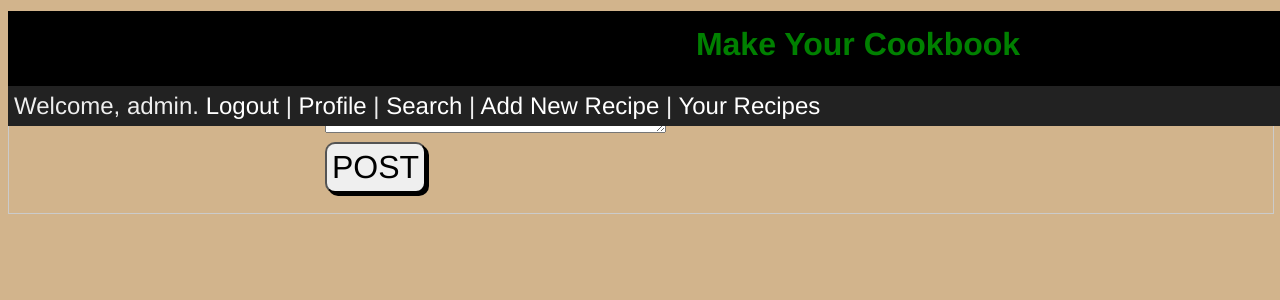
After one commit to shaikio/CSI3370Project, a PHP site: page /image.php in a window 1280 px wide. The commit adds this page. Shown: the top 300 px of the page. Run offline with PHP 8.4, Linux system fonts and the light colour scheme; a user stored in the database is signed in; data that the repository does not hold is empty.

Commit message:
Added the ability to upload a gallery of photos.
Added the ability to upload one or more photos to a page called "Gallery of Cooked Recipes".

```diff
--- /dev/null
+++ b/image.php
@@ -0,0 +1,107 @@
+<?php
+  // Create database connection
+  $db = mysqli_connect("localhost", "root", "", "recipelists");
+
+  // Initialize message variable
+  $msg = "";
+
+  // If upload button is clicked ...
+  if (isset($_POST['upload'])) {
+  	// Get image name
+  	$image = $_FILES['image']['name'];
+  	// Get text
+  	$image_text = mysqli_real_escape_string($db, $_POST['image_text']);
+
+  	// image file directory
+  	$target = "images/".basename($image);
+
+  	$sql = "INSERT INTO images (image, image_text) VALUES ('$image', '$image_text')";
+  	// execute query
+  	mysqli_query($db, $sql);
+
+  	if (move_uploaded_file($_FILES['image']['tmp_name'], $target)) {
+  		$msg = "Image uploaded successfully";
+  	}else{
+  		$msg = "Failed to upload image";
+  	}
+  }
+  $result = mysqli_query($db, "SELECT * FROM images");
+?>
+<!DOCTYPE html>
+<html>
+<head>
+<title>Image Gallery</title>
+    <link rel="stylesheet" type="text/css" href="custom-styles.css">
+<style type="text/css">
+    #content{
+   	width: 100%;
+   	margin: 20px auto;
+   	border: 1px solid #cbcbcb;
+   }
+   form{
+   	width: 50%;
+   	margin: 20px auto;
+   }
+   form div{
+   	margin-top: 5px;
+   }
+   #img_div{
+   	width: 50%;
+   	padding: 5px;
+   	margin: 15px auto;
+   	border: 1px solid #cbcbcb;
+   }
+   #img_div:after{
+   	content: "";
+   	display: block;
+   	clear: both;
+   }
+   img{
+   	float: bottom;
+   	margin: 10px;
+   	width: 300px;
+   	height: 140px;
+   }
+</style>
+</head>
+<body>
+    <div id="table-page-top">
+	<div id="topmost-part"> <h1 id="after-login-heading"> Make Your Cookbook </h1> </div>
+		<div class="menu-container">
+			<span class="menu-item"> Welcome, <?php
+			session_start();
+			echo $_SESSION['username']; ?>. <a href="logout.php"> Logout </a></span>
+			| <span class="menu-item"><a href="showProfilePage.php"> Profile </a> </span> | <span class="menu-item"><a href="showSearchForm.php"> Search </a> </span> |
+			 <span class="menu-item"><a href="showAddForm.php"> Add New Recipe </a></span> |
+			 <span class="menu-item"><a href="yourRecipes.php"> Your Recipes </a></span>
+		</div>
+</div>
+<div id="content">
+  <?php
+    while ($row = mysqli_fetch_array($result)) {
+      echo "<div id='img_div'>";
+      	echo "<img src='images/".$row['image']."' >";
+      	echo "<p>".$row['image_text']."</p>";
+      echo "</div>";
+    }
+  ?>
+  <form method="POST" action="image.php" enctype="multipart/form-data">
+  	<input type="hidden" name="size" value="1000000">
+  	<div>
+  	  <input type="file" name="image">
+  	</div>
+  	<div>
+      <textarea
+      	id="text"
+      	cols="40"
+      	rows="4"
+      	name="image_text"
+      	placeholder="Say something about this image..."></textarea>
+  	</div>
+  	<div>
+  		<button type="submit" name="upload">POST</button>
+  	</div>
+  </form>
+</div>
+</body>
+</html>
--- a/searchCookbook.php
+++ b/searchCookbook.php
@@ -6,7 +6,8 @@ echo '<div class="menu-container">
 <div class="menu-container">
  <span class="menu-item"><a href="showProfilePage.php"> Profile </a> </span> | <span class="menu-item"><a href="showSearchForm.php"> Search </a> </span> |
  <span class="menu-item"><a href="showAddForm.php"> Add New Recipe </a></span> |
- <span class="menu-item"><a href="yourRecipes.php"> Your Recipes </a></span>
+ <span class="menu-item"><a href="yourRecipes.php"> Your Recipes </a></span> |
+ <span class="menu-item"><a href="image.php"> Gallery of Cooked Recipes </a></span>
 </div>
 </div>';
 
--- a/showAddForm.php
+++ b/showAddForm.php
@@ -17,7 +17,8 @@ session_start();
 echo $_SESSION['username']; ?>. <a href="logout.php"> Logout </a></span>
 | <span class="menu-item"><a href="showProfilePage.php"> Profile </a> </span> | <span class="menu-item"><a href="showSearchForm.php"> Search </a> </span> |
  <span class="menu-item"><a href="showAddForm.php"> Add New Recipe </a></span> |
- <span class="menu-item"><a href="yourRecipes.php"> Your Recipes </a></span>
+ <span class="menu-item"><a href="yourRecipes.php"> Your Recipes </a></span> |
+    <span class="menu-item"><a href="image.php"> Gallery of Cooked Recipes </a></span>
 </div>
 <div id="form-container">
 	<h2>Add a recipe</h2>
--- a/showProfilePage.php
+++ b/showProfilePage.php
@@ -18,7 +18,8 @@ session_start();
 echo $_SESSION['username']; ?>. <a href="logout.php"> Logout</a></span>
 | <span class="menu-item"><a href="showProfilePage.php"> Profile </a> </span> | <span class="menu-item"><a href="showSearchForm.php"> Search </a> </span> |
  <span class="menu-item"><a href="showAddForm.php"> Add New Recipe</a></span> |
- <span class="menu-item"><a href="yourRecipes.php"> Your Recipes </a></span>
+ <span class="menu-item"><a href="yourRecipes.php"> Your Recipes </a></span> |
+    <span class="menu-item"><a href="image.php"> Gallery of Cooked Recipes </a></span>
 </div>
 
 <div class="profile-grid">
--- a/showSearchForm.php
+++ b/showSearchForm.php
@@ -12,7 +12,8 @@ session_start();
 echo $_SESSION['username']; ?>. <a href="logout.php"> Logout </a></span>
 | <span class="menu-item"><a href="showProfilePage.php"> Profile </a> </span> | <span class="menu-item"><a href="showSearchForm.php"> Search </a> </span> |
  <span class="menu-item"><a href="showAddForm.php"> Add New Recipe </a></span> |
- <span class="menu-item"><a href="yourRecipes.php"> Your Recipes </a></span>
+ <span class="menu-item"><a href="yourRecipes.php"> Your Recipes </a></span> |
+    <span class="menu-item"><a href="image.php"> Gallery of Cooked Recipes </a></span>
 </div>
 <div id="form-container">
 <h2>Search for a recipe</h2>
--- a/showTopMenu.php
+++ b/showTopMenu.php
@@ -18,7 +18,8 @@ echo $_SESSION['username']; ?>. <a href="logout.php"> Logout </a></span>
 | <span class="menu-item"><a href="showProfilePage.php"> Profile </a> </span> | <span class="menu-item">
  <span class="menu-item"><a href="showSearchForm.php"> Search </a></span> |
  <span class="menu-item"><a href="showAddForm.php"> Add New Recipe </a></span> |
- <span class="menu-item"><a href="yourRecipes.php"> Your Recipes </a></span>
+ <span class="menu-item"><a href="yourRecipes.php"> Your Recipes </a></span> |
+    <span class="menu-item"><a href="image.php"> Gallary of Cooked Recipes </a></span>
 </div>
 
 </body>
--- a/yourRecipes.php
+++ b/yourRecipes.php
@@ -38,7 +38,8 @@
 			echo $_SESSION['username']; ?>. <a href="logout.php"> Logout </a></span>
 			| <span class="menu-item"><a href="showProfilePage.php"> Profile </a> </span> | <span class="menu-item"><a href="showSearchForm.php"> Search </a> </span> |
 			 <span class="menu-item"><a href="showAddForm.php"> Add New Recipe </a></span> |
-			 <span class="menu-item"><a href="yourRecipes.php"> Your Recipes </a></span>
+			 <span class="menu-item"><a href="yourRecipes.php"> Your Recipes </a></span> |
+            <span class="menu-item"><a href="image.php"> Gallery of Cooked Recipes </a></span>
 		</div>
 </div>
 
```
Also changed, not shown: images/pexels-photo-132037.jpeg (added), images/pexels-photo-132037.png (added), images/sunset.png (added).
